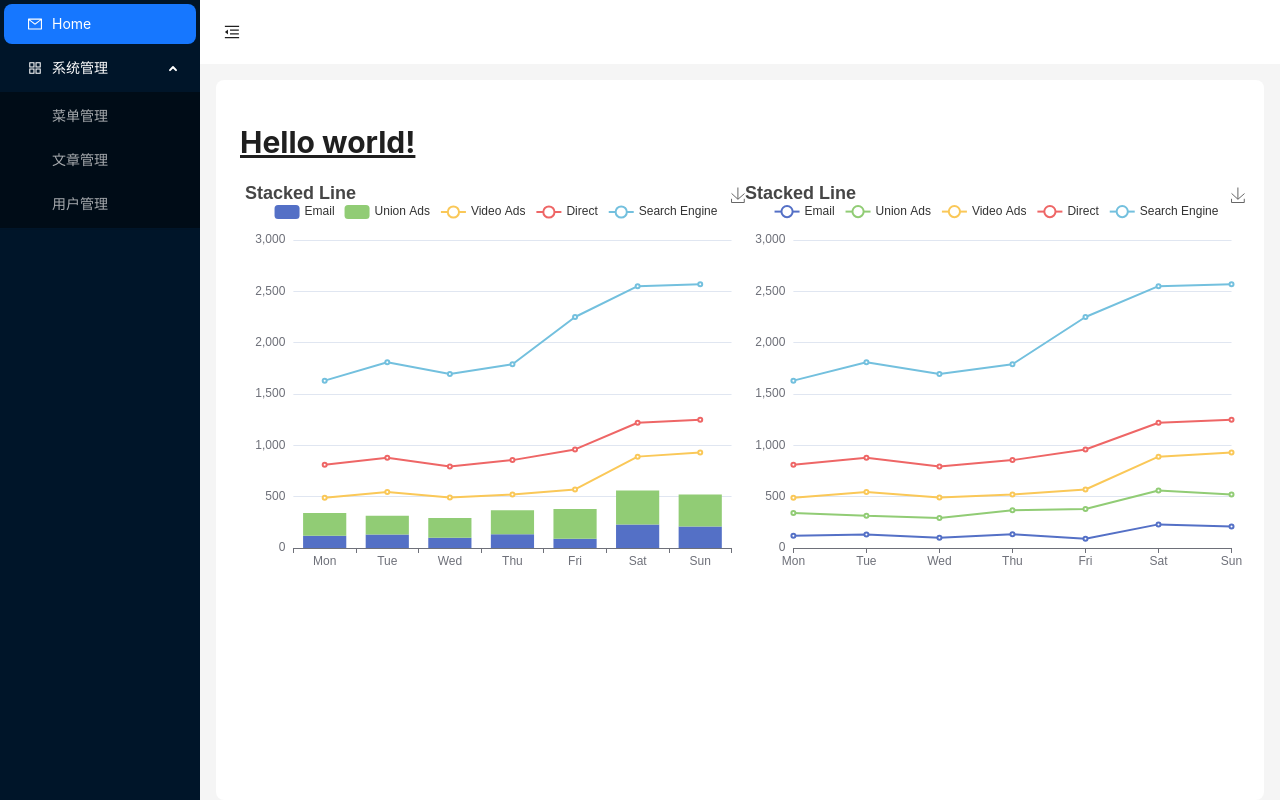
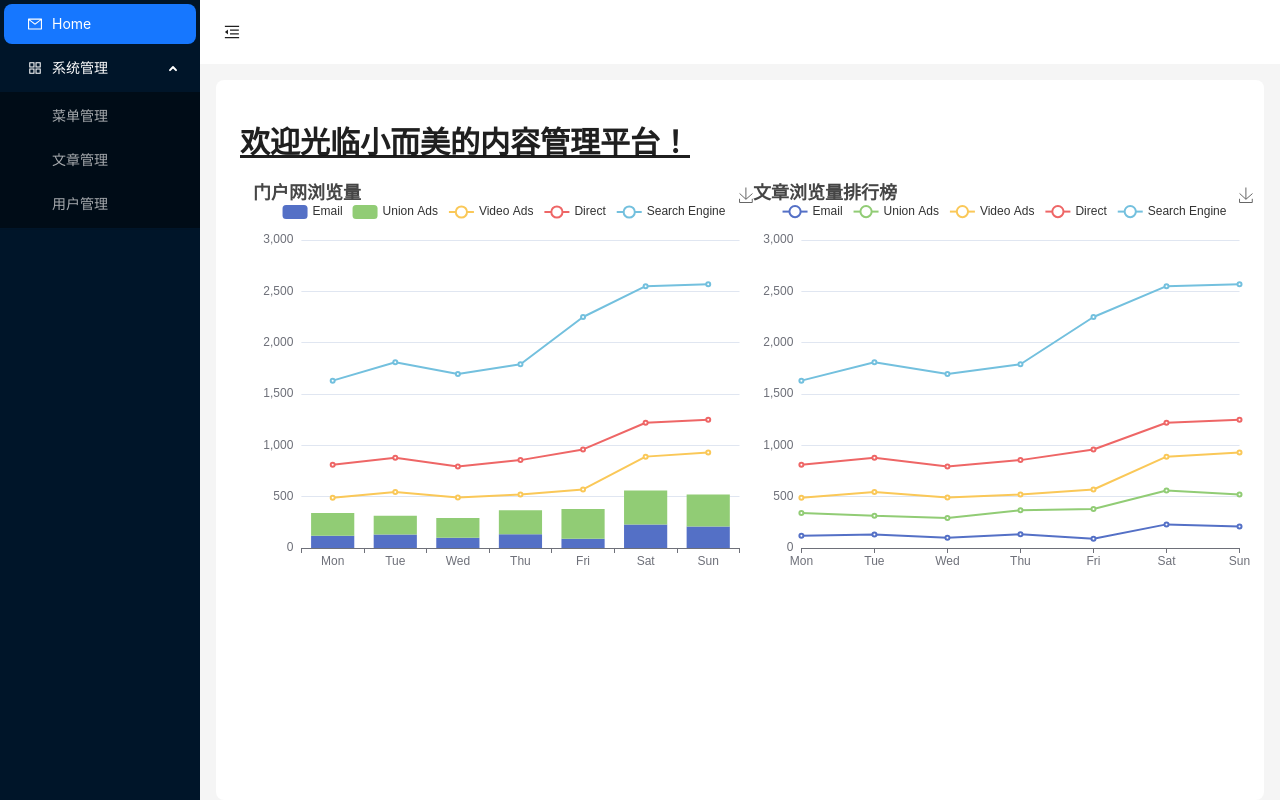
Before and after one commit to bear9527/react-cms-bear, a React (Create React App) app: page /home in a window 1280 px wide. Built offline with nearby package versions, Linux system fonts and the light colour scheme; no server answers.

Commit message:
feat: 更新首页

```diff
--- a/src/pages/home/ChartWaterFull.jsx
+++ b/src/pages/home/ChartWaterFull.jsx
@@ -7,7 +7,7 @@ const ChartWaterFull = () => {
     let chartInstance = echarts.init(chartRef.current);
     const option = {
       title: {
-        text: 'Stacked Line',
+        text: '门户网浏览量',
         top: 0,
       },
       tooltip: {
@@ -72,7 +72,7 @@ const ChartWaterFull = () => {
 
     chartInstance.setOption(option);
   }, [])
-  return <div style={{ textAlign: "center" }}>
+  return <div style={{ textAlign: "center" }}  className="px-2">
 
     <div ref={chartRef} style={{ height: "400px", width: '40vw', display: 'flex', justifyContent: 'center' }}></div>
   </div>
--- a/src/pages/home/DemoColumn.jsx
+++ b/src/pages/home/DemoColumn.jsx
@@ -7,7 +7,7 @@ const Polyline = () => {
     let chartInstance = echarts.init(chartRef.current);
     const option = {
       title: {
-        text: 'Stacked Line'
+        text: '文章浏览量排行榜'
       },
       tooltip: {
         trigger: 'axis'
@@ -71,9 +71,9 @@ const Polyline = () => {
 
     chartInstance.setOption(option);
   }, [])
-  return <div style={{ textAlign: "center" }}>
+  return <div style={{ textAlign: "center", width: '100%' }} className="px-2">
 
-    <div ref={chartRef} style={{ height: "400px", width: '40vw', display: 'flex', justifyContent: 'center' }}></div>
+    <div ref={chartRef} style={{ height: "400px", width: '40vw', justifyContent: 'center' }}></div>
   </div>
 
 }
--- a/src/pages/home/Home.jsx
+++ b/src/pages/home/Home.jsx
@@ -3,12 +3,12 @@ import DemoColumn from "./DemoColumn"
 import ChartWaterFull from "./ChartWaterFull"
 const Home = () => {
 
-    return <div className="mt-4">
+    return <div className="mt-4 w-full w-1/1">
         <h1 className="text-3xl font-bold underline">
-            Hello world!
+            欢迎光临小而美的内容管理平台！
         </h1>
             <div
-                className='flex w-full'
+                className='flex'
             >
                 <div className="w-1/2">
 
```
